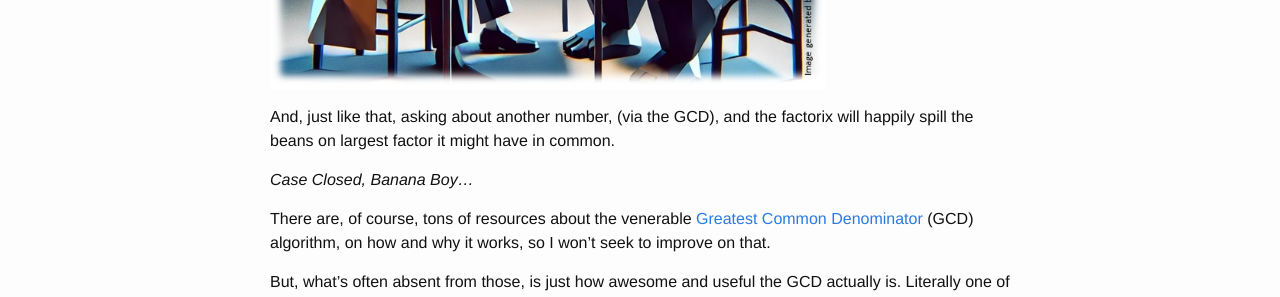
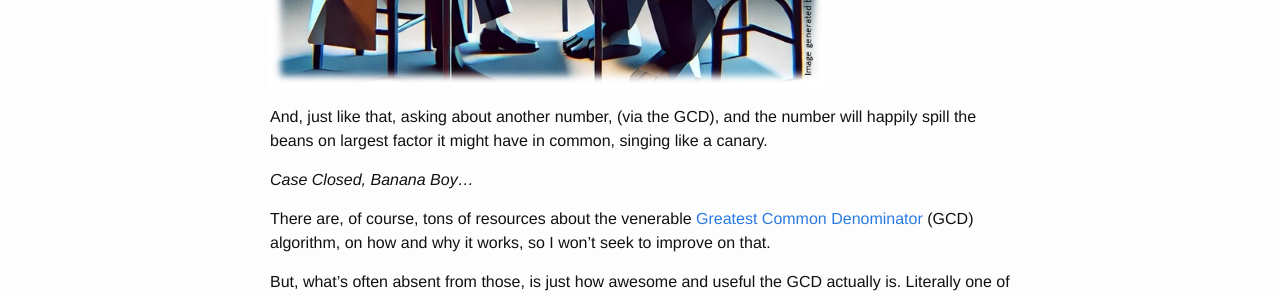
Before and after one commit to gotankersley/sloi, a Jekyll site: the page built from _posts/2025-01-03-gcd.md, in a window 1280 px wide. Shown: the part 1620-1917 px from the top of the page. Built offline with Jekyll 4.4.1, drawn with Linux system fonts in a browser that asks for light colours.

Commit message:
seriously, final wording tweak

```diff
--- a/_posts/2025-01-03-gcd.md
+++ b/_posts/2025-01-03-gcd.md
@@ -21,7 +21,7 @@ But, our detective is clever, crafty and cunning fellow.  So, instead of asking
 
 <img src="/sloi/img/fact/gcd/gcd2.jpg" style="max-width:75%"/>
 
-And, just like that, asking about another number, (via the GCD), and the factorix will happily spill the beans on largest factor it might have in common.
+And, just like that, asking about another number, (via the GCD), and the number will happily spill the beans on largest factor it might have in common, singing like a canary.
 
 *Case Closed, Banana Boy...*
 
```
